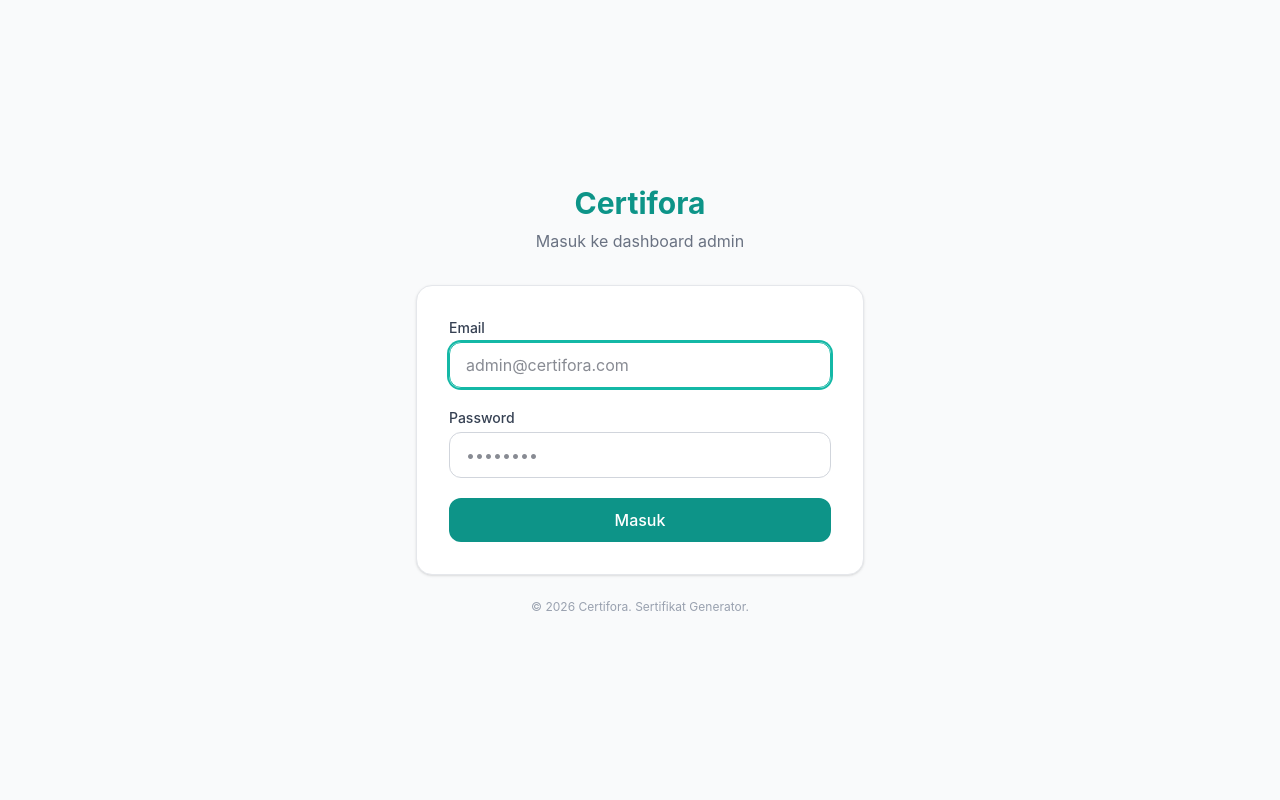
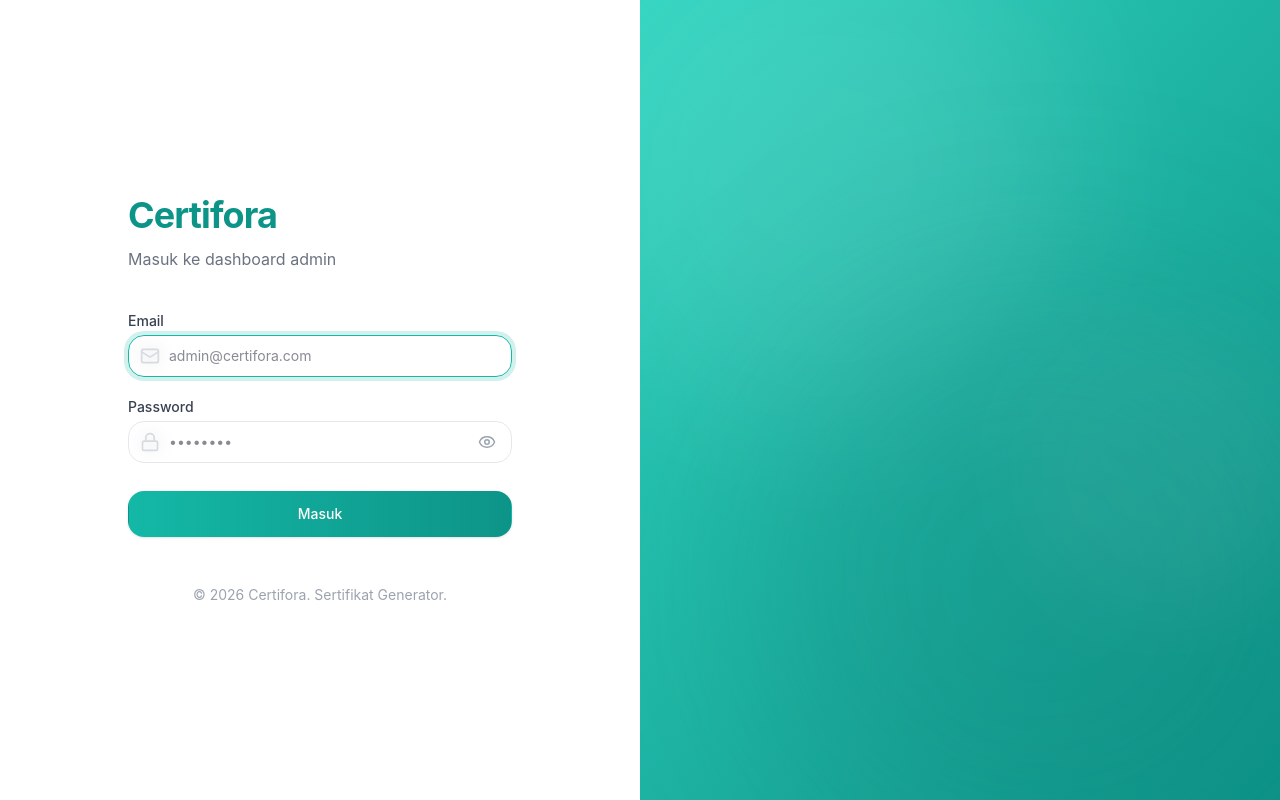
Before and after one commit to teguhsuryaro/certifora, a React (Vite) app: page /login in a window 1280 px wide. Built offline with nearby package versions, Linux system fonts and the light colour scheme; no server answers.

Commit message:
feat: redesign login page with split-screen layout

```diff
--- a/src/components/ui/Input.tsx
+++ b/src/components/ui/Input.tsx
@@ -1,13 +1,15 @@
-import { forwardRef, type InputHTMLAttributes } from 'react'
+import { forwardRef, type InputHTMLAttributes, type ReactNode } from 'react'
 
 interface InputProps extends InputHTMLAttributes<HTMLInputElement> {
   label?: string
   error?: string
   hint?: string
+  icon?: ReactNode
+  rightElement?: ReactNode
 }
 
 export const Input = forwardRef<HTMLInputElement, InputProps>(
-  ({ label, error, hint, id, className = '', ...props }, ref) => {
+  ({ label, error, hint, icon, rightElement, id, className = '', ...props }, ref) => {
     return (
       <div>
         {label && (
@@ -15,11 +17,19 @@ export const Input = forwardRef<HTMLInputElement, InputProps>(
             {label}
           </label>
         )}
+        <div className="relative flex items-center">
+          {icon && (
+            <div className="absolute left-3 text-neutral-400 pointer-events-none flex items-center justify-center">
+              {icon}
+            </div>
+          )}
           <input
             ref={ref}
             id={id}
             className={`
-            w-full px-4 py-2.5 border rounded-xl outline-none transition-all text-sm bg-white/60 backdrop-blur-sm
+              w-full py-2.5 border rounded-xl outline-none transition-all text-sm bg-white/60 backdrop-blur-sm
+              ${icon ? 'pl-10' : 'px-4'}
+              ${rightElement ? 'pr-10' : 'pr-4'}
               ${error
                 ? 'border-danger-500 focus:ring-4 focus:ring-danger-500/20 focus:border-danger-500'
                 : 'border-neutral-200 focus:ring-4 focus:ring-primary-500/20 focus:border-primary-500 hover:border-neutral-300 hover:bg-white/80'
@@ -28,6 +38,12 @@ export const Input = forwardRef<HTMLInputElement, InputProps>(
             `}
             {...props}
           />
+          {rightElement && (
+            <div className="absolute right-3 text-neutral-400 flex items-center justify-center">
+              {rightElement}
+            </div>
+          )}
+        </div>
         {error && <p className="mt-1 text-sm text-danger-600">{error}</p>}
         {hint && !error && <p className="mt-1 text-sm text-neutral-500">{hint}</p>}
       </div>
--- a/src/index.css
+++ b/src/index.css
@@ -152,4 +152,16 @@
   .scrollbar-thin::-webkit-scrollbar-thumb:hover {
     background: var(--color-neutral-400);
   }
+
+  /* Animations */
+  @keyframes fadeIn {
+    from {
+      opacity: 0;
+      transform: translateY(10px);
+    }
+    to {
+      opacity: 1;
+      transform: translateY(0);
+    }
+  }
 }
--- a/src/pages/public/LoginPage.tsx
+++ b/src/pages/public/LoginPage.tsx
@@ -1,10 +1,13 @@
 import { useState, type FormEvent } from 'react'
 import { useNavigate } from 'react-router-dom'
 import { useAuthStore } from '../../stores/authStore'
+import { Input, Button } from '../../components/ui'
+import { Mail, Lock, Eye, EyeOff, AlertCircle } from 'lucide-react'
 
 export default function LoginPage() {
   const [email, setEmail] = useState('')
   const [password, setPassword] = useState('')
+  const [showPassword, setShowPassword] = useState(false)
   const [error, setError] = useState<string | null>(null)
   const [isSubmitting, setIsSubmitting] = useState(false)
 
@@ -27,81 +30,102 @@ export default function LoginPage() {
   }
 
   return (
-    <div className="min-h-screen bg-gray-50 flex items-center justify-center px-4">
-      <div className="w-full max-w-md">
+    <div className="min-h-screen grid grid-cols-1 lg:grid-cols-2 bg-neutral-50 lg:bg-white">
+      {/* Kolom Kiri: Form Login */}
+      <div className="flex flex-col justify-center px-6 sm:px-12 lg:px-20 xl:px-32 relative">
+        <div className="w-full max-w-md mx-auto">
           {/* Logo / Branding */}
-        <div className="text-center mb-8">
-          <h1 className="text-3xl font-bold text-primary-600">Certifora</h1>
-          <p className="mt-2 text-gray-500">Masuk ke dashboard admin</p>
+          <div className="mb-10 opacity-0 animate-[fadeIn_0.5s_ease-out_forwards]">
+            <h1 className="text-4xl font-bold text-primary-600 tracking-tight">Certifora</h1>
+            <p className="mt-3 text-neutral-500">Masuk ke dashboard admin</p>
           </div>
 
-        {/* Login Card */}
-        <div className="bg-white rounded-xl shadow-sm border border-gray-200 p-8">
-          <form onSubmit={handleSubmit} className="space-y-5">
+          {/* Login Form */}
+          <form
+            onSubmit={handleSubmit}
+            className="space-y-5 opacity-0 animate-[fadeIn_0.5s_ease-out_0.1s_forwards]"
+          >
             {/* Error Message */}
             {error && (
-              <div className="p-3 bg-red-50 border border-red-200 rounded-lg">
-                <p className="text-sm text-red-600">{error}</p>
+              <div className="p-4 bg-danger-50 border border-danger-200 rounded-xl flex items-start gap-3">
+                <AlertCircle size={20} className="text-danger-500 shrink-0 mt-0.5" />
+                <p className="text-sm font-medium text-danger-700">{error}</p>
               </div>
             )}
 
-            {/* Email */}
-            <div>
-              <label htmlFor="email" className="block text-sm font-medium text-gray-700 mb-1">
-                Email
-              </label>
-              <input
+            <Input
               id="email"
               type="email"
+              label="Email"
               value={email}
               onChange={(e) => setEmail(e.target.value)}
               required
               autoFocus
               autoComplete="email"
               placeholder="admin@certifora.com"
-                className="w-full px-4 py-2.5 border border-gray-300 rounded-lg focus:ring-2 focus:ring-primary-500 focus:border-primary-500 outline-none transition-all"
+              icon={<Mail size={20} />}
             />
-            </div>
 
-            {/* Password */}
-            <div>
-              <label htmlFor="password" className="block text-sm font-medium text-gray-700 mb-1">
-                Password
-              </label>
-              <input
+            <Input
               id="password"
-                type="password"
+              type={showPassword ? 'text' : 'password'}
+              label="Password"
               value={password}
               onChange={(e) => setPassword(e.target.value)}
               required
               autoComplete="current-password"
               placeholder="••••••••"
-                className="w-full px-4 py-2.5 border border-gray-300 rounded-lg focus:ring-2 focus:ring-primary-500 focus:border-primary-500 outline-none transition-all"
+              icon={<Lock size={20} />}
+              rightElement={
+                <button
+                  type="button"
+                  onClick={() => setShowPassword(!showPassword)}
+                  className="p-1 hover:bg-neutral-100 rounded-lg transition-colors focus:outline-none"
+                >
+                  {showPassword ? <EyeOff size={18} /> : <Eye size={18} />}
+                </button>
+              }
             />
+
+            <div className="pt-2">
+              <Button
+                type="submit"
+                variant="primary"
+                className="w-full py-3"
+                isLoading={isSubmitting}
+              >
+                Masuk
+              </Button>
+            </div>
+          </form>
+
+          {/* Footer */}
+          <div
+            className="mt-12 text-center opacity-0 animate-[fadeIn_0.5s_ease-out_0.2s_forwards]"
+          >
+            <p className="text-sm text-neutral-400">
+              © {new Date().getFullYear()} Certifora. Sertifikat Generator.
+            </p>
+          </div>
+        </div>
       </div>
 
-            {/* Submit */}
-            <button
-              type="submit"
-              disabled={isSubmitting}
-              className="w-full py-2.5 bg-primary-600 text-white font-medium rounded-lg hover:bg-primary-700 focus:ring-2 focus:ring-offset-2 focus:ring-primary-500 disabled:opacity-50 disabled:cursor-not-allowed transition-all"
-            >
-              {isSubmitting ? (
-                <span className="flex items-center justify-center gap-2">
-                  <span className="animate-spin rounded-full h-4 w-4 border-b-2 border-white" />
-                  Memproses...
-                </span>
-              ) : (
-                'Masuk'
-              )}
-            </button>
-          </form>
+      {/* Kolom Kanan: Visual Area (Hidden on Mobile) */}
+      <div className="hidden lg:flex flex-col items-center justify-center relative overflow-hidden bg-gradient-to-br from-primary-400 to-primary-600">
+        {/* Decorative Blobs */}
+        <div className="absolute top-[-10%] left-[-10%] w-[500px] h-[500px] rounded-full bg-white/10 blur-[80px]" />
+        <div className="absolute bottom-[-10%] right-[-10%] w-[600px] h-[600px] rounded-full bg-primary-700/20 blur-[100px]" />
+        <div className="absolute top-[40%] right-[-5%] w-[300px] h-[300px] rounded-full bg-white/5 blur-[50px]" />
+
+        {/* Visual Content */}
+        <div className="relative z-10 text-center px-12 max-w-lg opacity-0 animate-[fadeIn_0.8s_ease-out_0.3s_forwards]">
+          <div className="bg-white/10 backdrop-blur-md rounded-3xl p-10 border border-white/20 shadow-2xl">
+            <h2 className="text-3xl font-bold text-white mb-4 leading-snug">Otomatisasi Sertifikat Lebih Mudah</h2>
+            <p className="text-primary-50 text-lg leading-relaxed">
+              Kirim ratusan sertifikat ke peserta acara Anda hanya dengan beberapa klik. Profesional, cepat, dan efisien.
+            </p>
           </div>
-
-        {/* Footer */}
-        <p className="mt-6 text-center text-xs text-gray-400">
-          © 2026 Certifora. Sertifikat Generator.
-        </p>
+        </div>
       </div>
     </div>
   )
```
Lines whose indentation alone changed are shown as unchanged.
